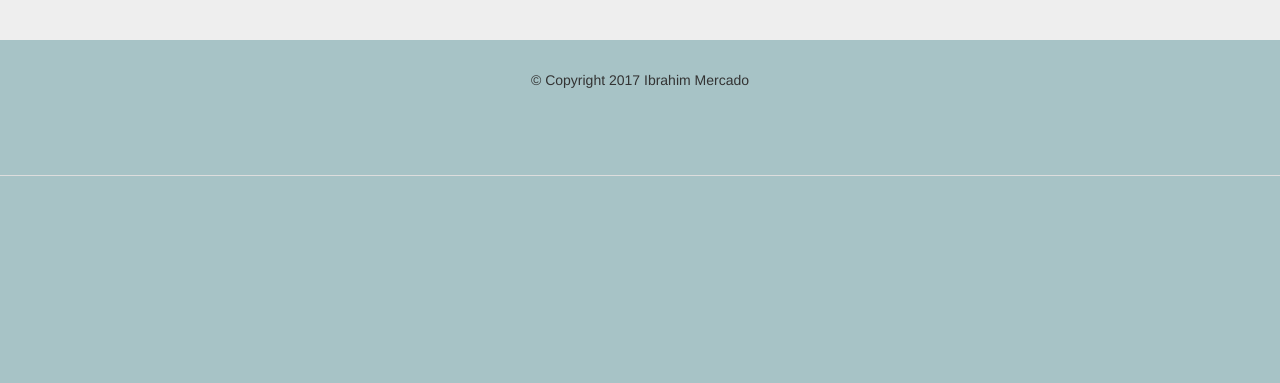
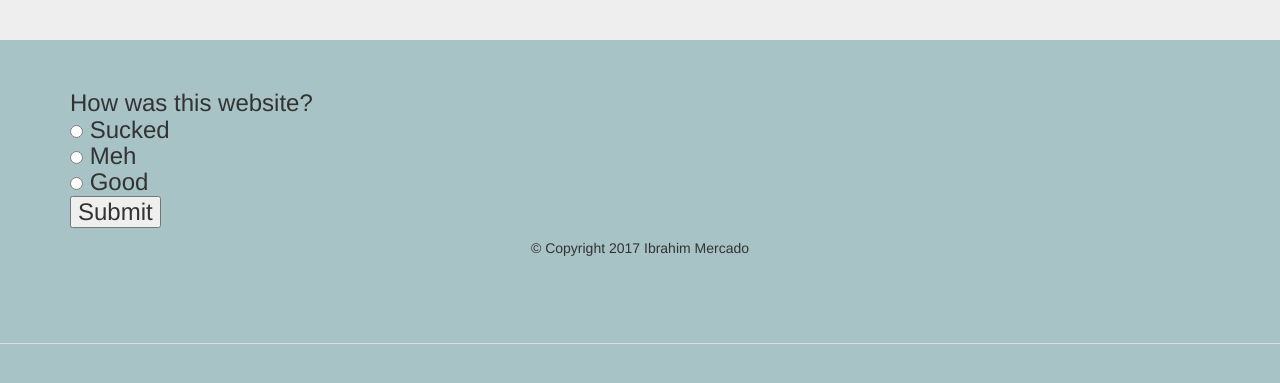
Before and after one commit to Nazaboy19/project19, a plain HTML site: page index.html in a window 1280 px wide. Shown: the part 241-624 px from the top of the page. Drawn offline with nearby package versions, Linux system fonts and the light colour scheme.

Commit message:
Added some features and a quality check for fun

```diff
--- a/index.html
+++ b/index.html
@@ -78,6 +78,20 @@
 
 </div>
 
+<div class="container">
+<h3>
+  How was this website?
+  <form action="">
+  <input type="radio" name="gender" value="Sucked" id="myRadio"> Sucked<br>
+  <input type="radio" name="gender" value="meh" id="myRadio"> Meh<br>
+  <input type="radio" name="gender" value="Good" id="myRadio"> Good
+</form>
+<button onclick="myFunction()">Submit</button>
+</h3>
+
+
+</div>
+
 	<!-- End of Middle Body Section -->
 
 <!-- Footer -->
```
Also changed, not shown: invest.html (+5 -0 lines), realestate.html (+4 -0 lines), webdev.html (+4 -0 lines).
